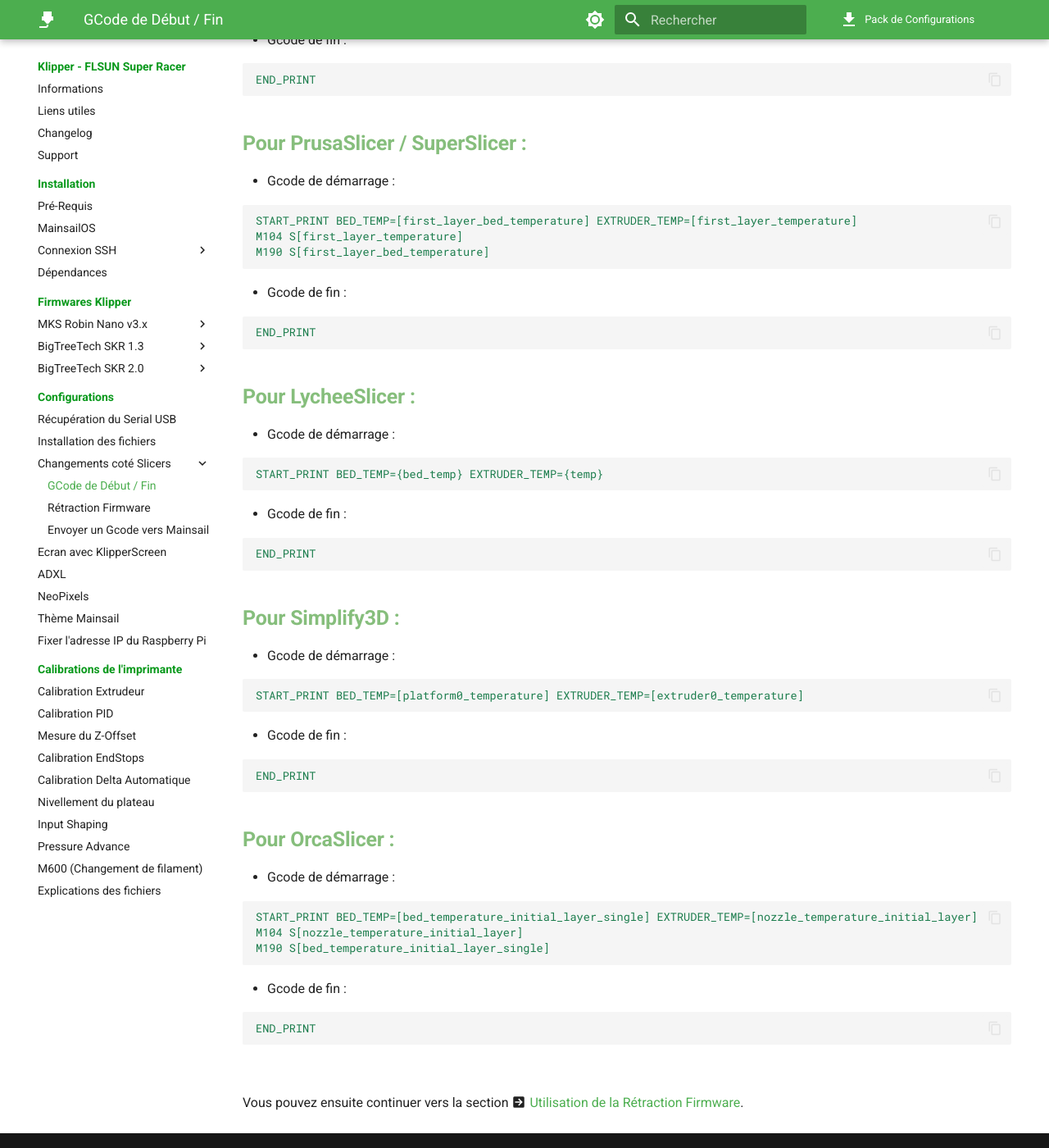
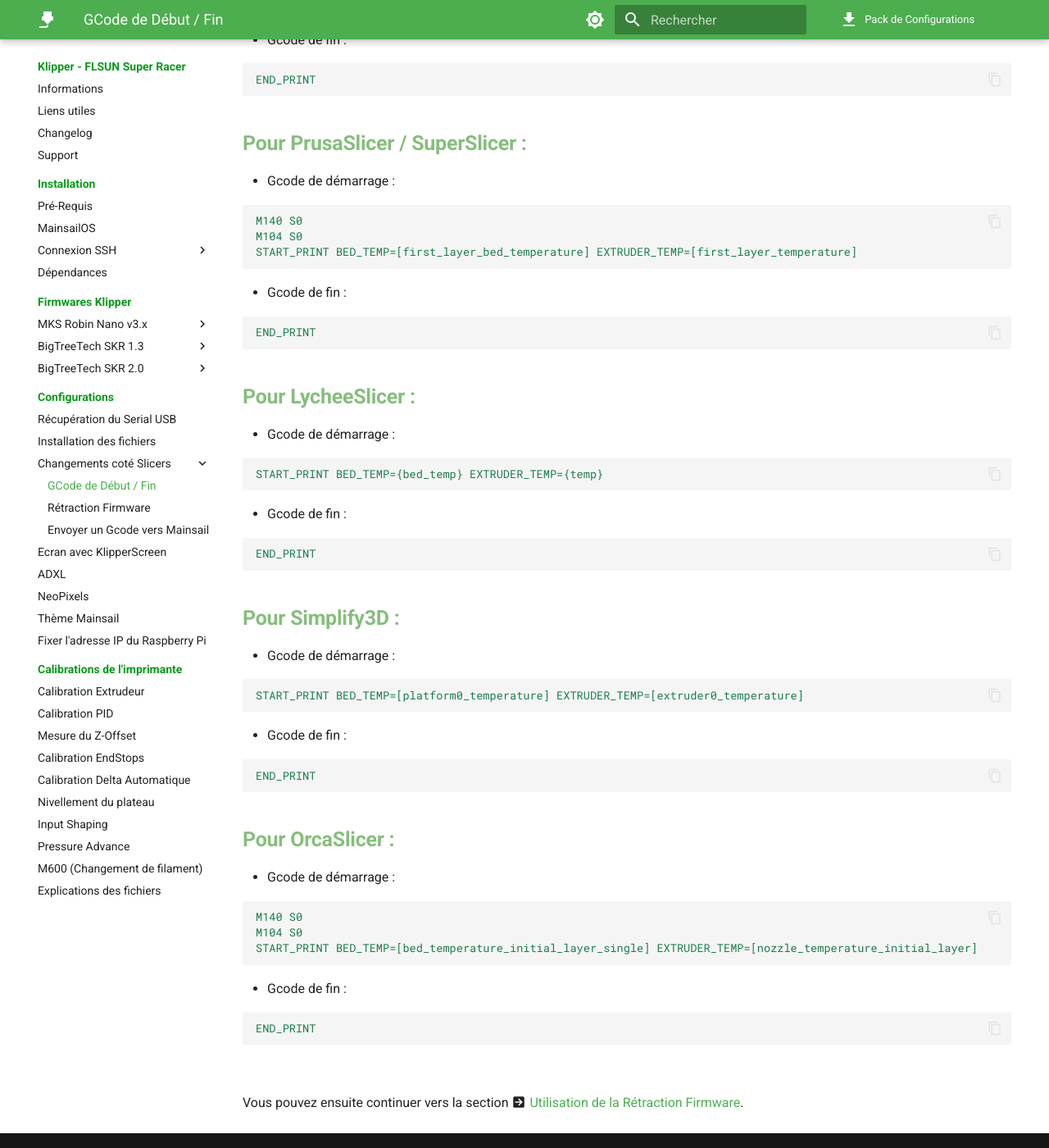
Before and after one commit to Guilouz/Klipper-Flsun-Super-Racer, an MkDocs documentation site: the page built from docs/configurations/gcode-de-debut-fin.md, in a window 1280 px wide and 1400 px high, scrolled down 514 px. Shown: the whole window at 82% size. Built offline with MkDocs 1.6.1 and Material for MkDocs 9.7.7, drawn with Linux system fonts in a browser that asks for light colours; comment, search, counter and statistics services are not loaded.

Commit message:
Update gcode-de-debut-fin.md

````diff
--- a/docs/configurations/gcode-de-debut-fin.md
+++ b/docs/configurations/gcode-de-debut-fin.md
@@ -36,9 +36,9 @@
 - Gcode de démarrage :
 
 ``` yaml
+M140 S0
+M104 S0
 START_PRINT BED_TEMP=[first_layer_bed_temperature] EXTRUDER_TEMP=[first_layer_temperature]
-M104 S[first_layer_temperature]
-M190 S[first_layer_bed_temperature]
 ```
 
 - Gcode de fin :
@@ -80,9 +80,9 @@
 - Gcode de démarrage :
 
 ``` yaml
+M140 S0
+M104 S0
 START_PRINT BED_TEMP=[bed_temperature_initial_layer_single] EXTRUDER_TEMP=[nozzle_temperature_initial_layer]
-M104 S[nozzle_temperature_initial_layer]
-M190 S[bed_temperature_initial_layer_single]
 ```
 
 - Gcode de fin :
````
